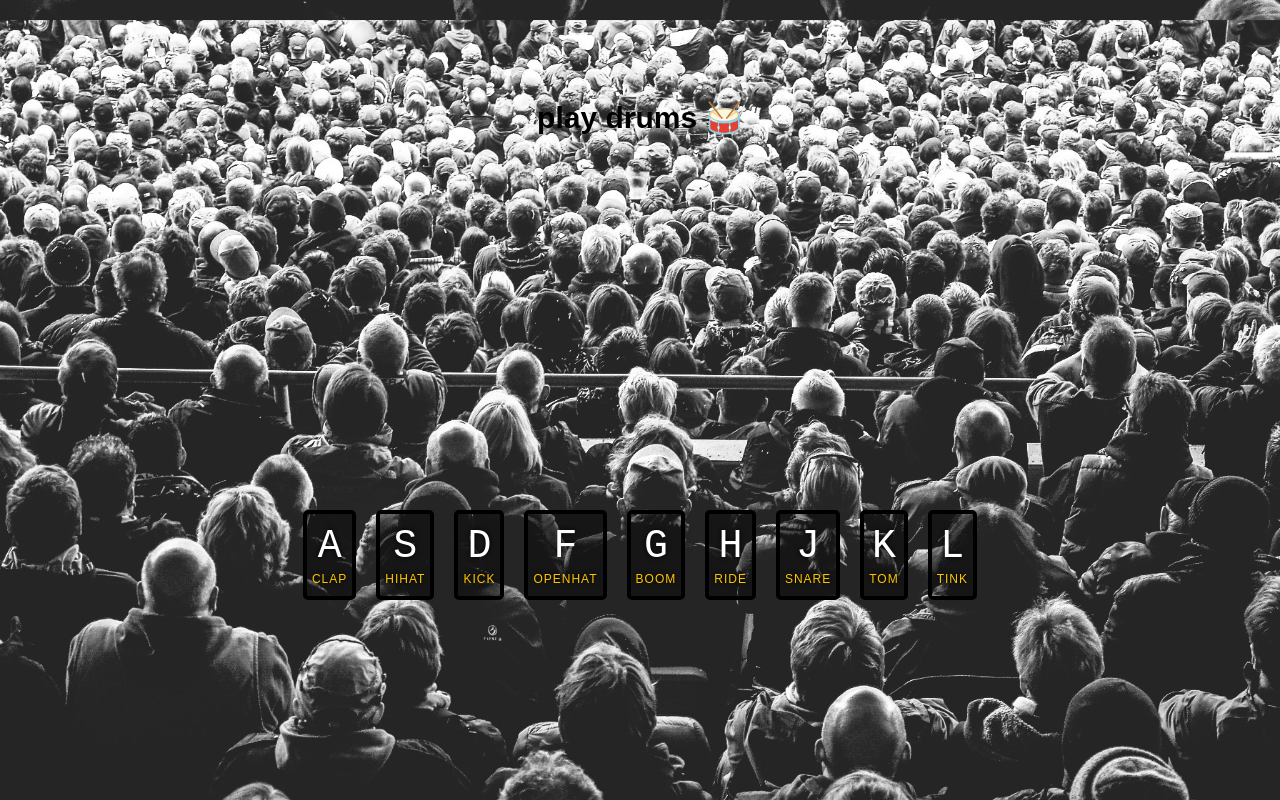
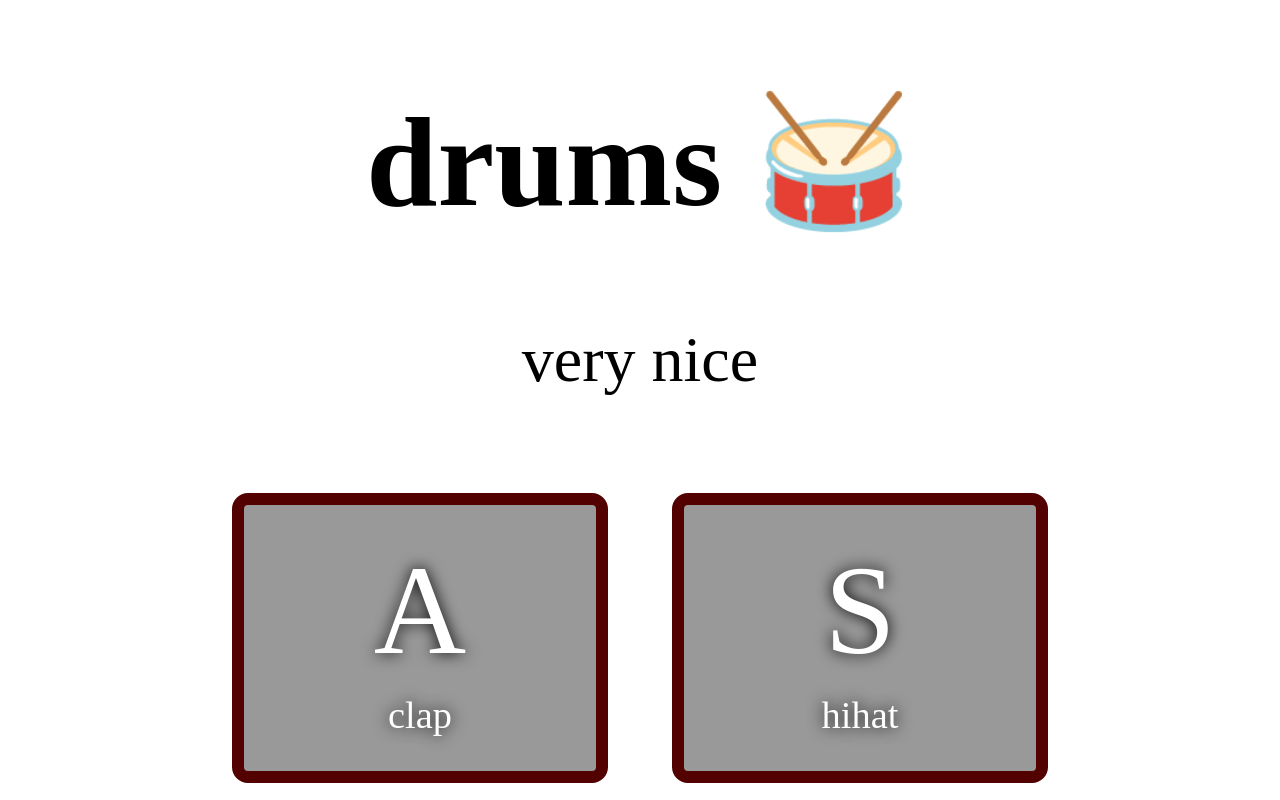
Before and after one commit to raph-eng/js-tinker-box, a plain HTML site: page index.html in a window 1280 px wide. Shown: the top 800 px of the page. Drawn offline with Linux system fonts and the light colour scheme; a web font is replaced by a local one.

Commit message:
Minor changes in styling

```diff
--- a/index.html
+++ b/index.html
@@ -6,9 +6,9 @@
   <link rel="stylesheet" href="styles.css" />
 </head>
 <body>
-  <h1>play drums 🥁</h1>
-
-  <div class="keys">
+  <h1>drums 🥁</h1>
+  <p>very nice</p>
+  <div id="keys">
     <div data-key="65" class="key">
       <kbd>A</kbd>
       <span class="sound">clap</span>
--- a/styles.css
+++ b/styles.css
@@ -1,31 +1,32 @@
-html {
-  font-size: 10px;
-  background: url('./background.jpg') bottom center;
-  background-size: cover;
-}
+@import url('https://fonts.googleapis.com/css2?family=Playfair:ital,wght@0,300;0,400;0,500;0,600;0,700;0,800;0,900;1,300;1,400;1,500;1,600;1,700;1,800;1,900&display=swap');
 
-body,
-html {
-  margin: 20px 100px;
-  padding: 20px 100px;
-  font-family: sans-serif;
+* {
+  font-family: 'Playfair Display', serif;
+  font-size: 32px;
 }
 
 h1 {
   text-align: center;
-  font-size: 30px;
+  font-size: 4rem;
 }
 
-.keys {
+p {
+  font-size: 2rem;
+}
+
+h1,
+p {
+  text-align: center;
+}
+
+#keys {
   display: flex;
-  flex: 1;
-  min-height: 100vh;
-  align-items: center;
   justify-content: center;
+  flex-wrap: wrap;
 }
 
 .key {
-  border: .4rem solid black;
+  border: .4rem solid rgb(83, 0, 0);
   border-radius: .5rem;
   margin: 1rem;
   font-size: 1.5rem;
@@ -40,8 +41,8 @@ h1 {
 
 .playing {
   transform: scale(1.1);
-  border-color: red;
-  box-shadow: 0.2em 0.2em 1em darkred;
+  border-color: cyan;
+  box-shadow: 0.2em 0.2em 1em navy;
 }
 
 kbd {
@@ -51,7 +52,4 @@ kbd {
 
 .sound {
   font-size: 1.2rem;
-  text-transform: uppercase;
-  letter-spacing: .1rem;
-  color: #ffc600;
 }
```
